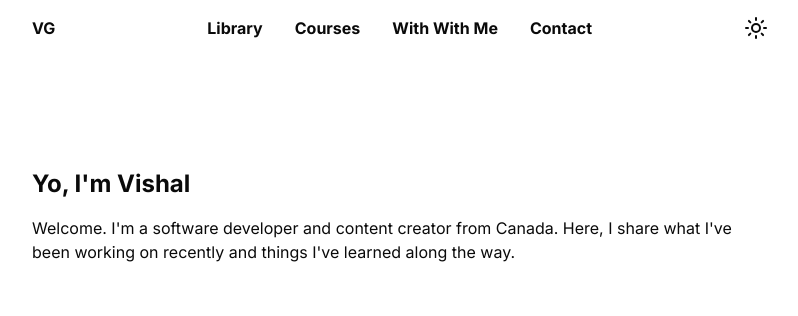
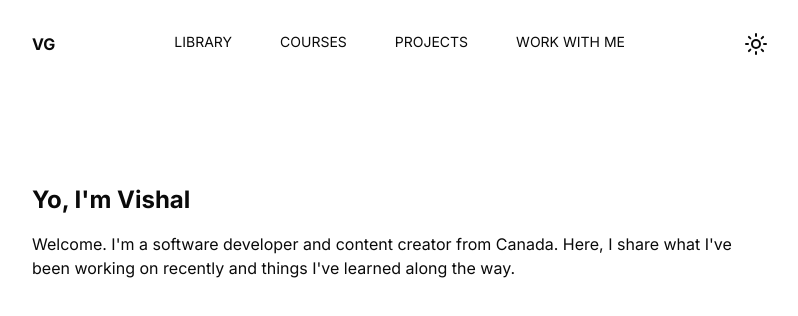
Before and after one commit to learnuidev/vishalgautam.io, a Next.js app: page / in a window 1280 px wide. Shown: the top 316 px of the page, without its empty margins (240-1038 px from the left). Built offline with nearby package versions, Linux system fonts and the light colour scheme.

Commit message:
added basic pages

```diff
--- /dev/null
+++ b/app/courses/page.tsx
@@ -0,0 +1,3 @@
+export default function Courses() {
+  return <div> Courses Page </div>;
+}
--- /dev/null
+++ b/app/library/page.tsx
@@ -0,0 +1,3 @@
+export default function Library() {
+  return <div> Search Library </div>;
+}
--- /dev/null
+++ b/app/projects/page.tsx
@@ -0,0 +1,3 @@
+export default function Projects() {
+  return <div> Projects </div>;
+}
--- /dev/null
+++ b/app/work/page.tsx
@@ -0,0 +1,3 @@
+export default function Work() {
+  return <div> Work Page </div>;
+}
--- a/components/navbar.tsx
+++ b/components/navbar.tsx
@@ -1,34 +1,79 @@
 "use client";
 
 import Link from "next/link";
-import { Moon, Sun } from "lucide-react";
+import {
+  Moon,
+  Sun,
+  Library,
+  Wand,
+  Brain,
+  BriefcaseBusiness,
+} from "lucide-react";
 import { useTheme } from "next-themes";
+import { cn } from "@/lib/utils";
 
 function NavMobile() {
   return (
     <nav className="block sm:hidden">
-      <Link href="/" className="font-bold">
-        VG
-      </Link>
+      <Link href="/">VG</Link>
     </nav>
+  );
+}
+
+function NavItemLink({
+  children,
+  title,
+  href,
+}: {
+  children: React.ReactNode;
+  href: string;
+  title: string;
+}) {
+  return (
+    <Link
+      href={href}
+      className={cn("flex flex-col items-center hover:text-rose-400")}
+    >
+      <span className="uppercase text-sm">{title}</span>
+    </Link>
+  );
+
+  return (
+    <Link
+      href={href}
+      className={cn("flex flex-col items-center dark:hover:text-white")}
+    >
+      {children}
+      <span className="text-[10px] mt-[2px] uppercase">{title}</span>
+    </Link>
   );
 }
 
 function NavDesktop() {
   return (
-    <nav className="hidden sm:block space-x-8">
-      <Link href="/" className="font-bold">
-        Library
-      </Link>
-      <Link href="/" className="font-bold">
-        Courses
-      </Link>
-      <Link href="/" className="font-bold">
-        With With Me
-      </Link>
-      <Link href="/" className="font-bold">
-        Contact
-      </Link>
+    <nav className="hidden sm:block">
+      <div className="flex space-x-12">
+        <NavItemLink title="Library" href="/library">
+          <span>
+            <Library />
+          </span>
+        </NavItemLink>
+        <NavItemLink title="Courses" href="/courses">
+          <span>
+            <Brain />
+          </span>
+        </NavItemLink>
+        <NavItemLink title="Projects" href="/projects">
+          <span>
+            <Wand />
+          </span>
+        </NavItemLink>
+        <NavItemLink title="Work With Me" href="/work">
+          <span>
+            <BriefcaseBusiness />
+          </span>
+        </NavItemLink>
+      </div>
     </nav>
   );
 }
@@ -36,7 +81,7 @@ function NavDesktop() {
 export const NavBar = () => {
   const { setTheme, theme } = useTheme();
   return (
-    <header className="flex justify-between">
+    <header className="flex justify-between my-4">
       {" "}
       <Link href="/" className="font-bold hidden sm:block">
         VG
```
